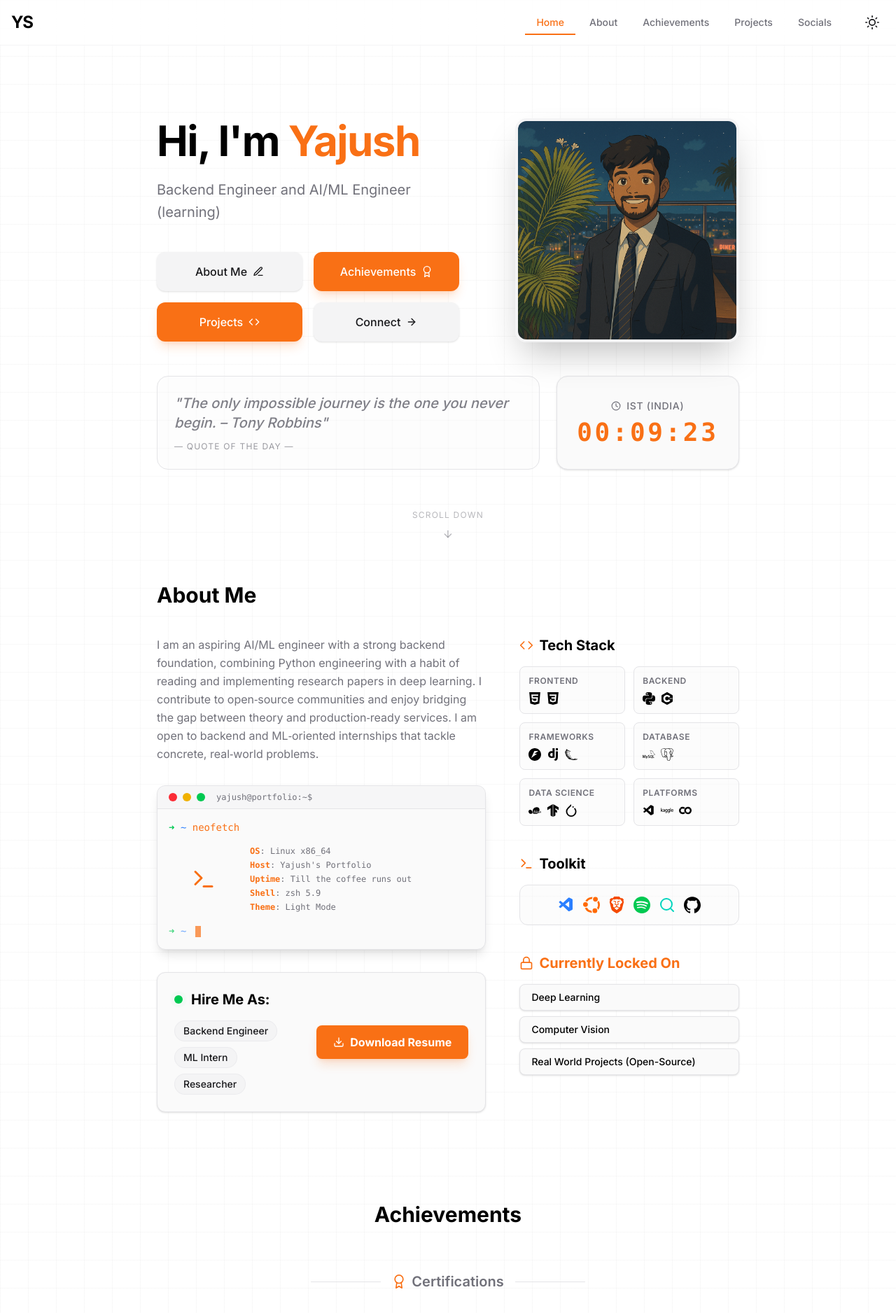
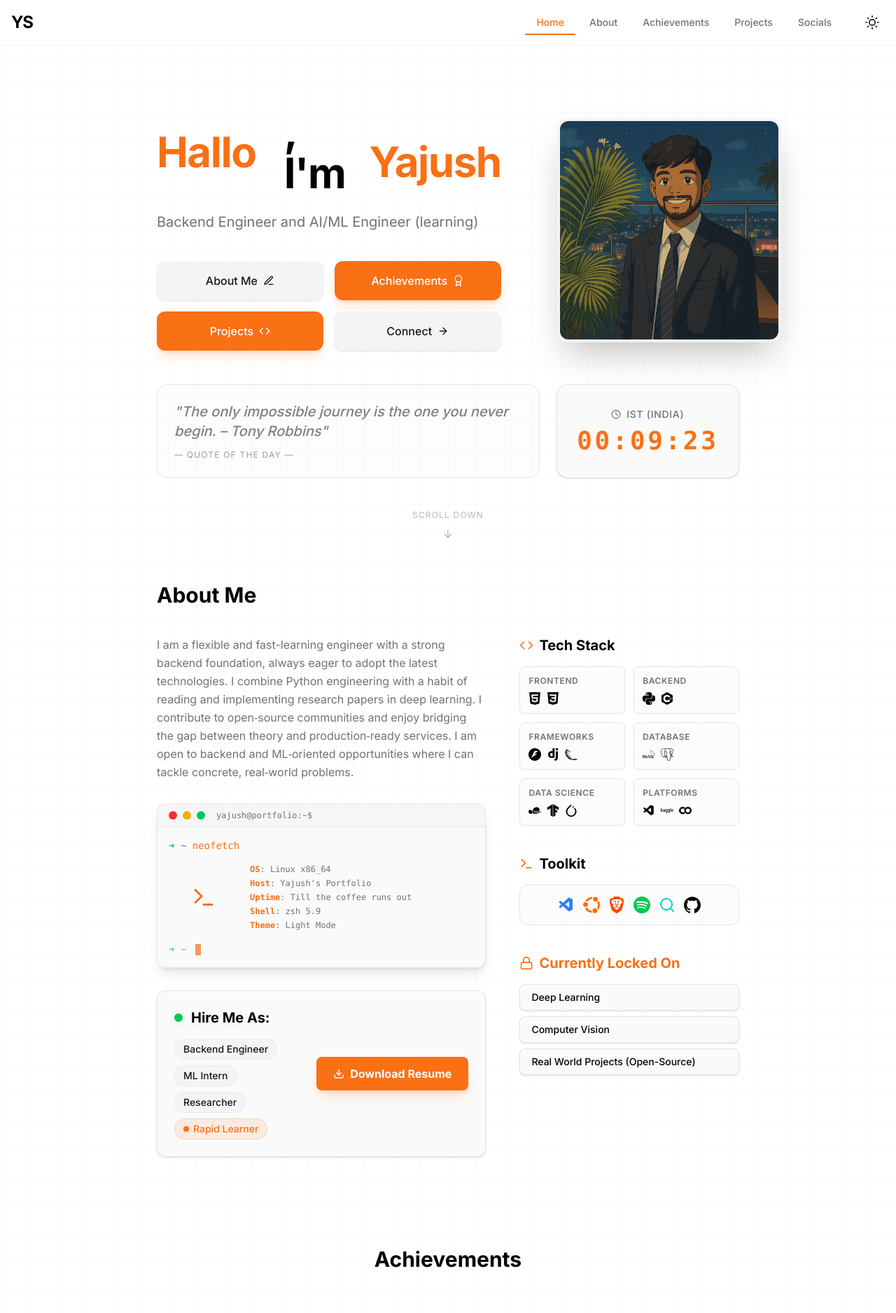
Before and after one commit to Yajush-afk/portfolio-project-yajush, a Next.js app in the folder frontend/: page / in a window 1280 px wide. Shown: the top 1876 px of the page at 70% size. Built offline with nearby package versions, Linux system fonts and the light colour scheme.

Commit message:
feat: flip animation for hello

```diff
--- /dev/null
+++ b/frontend/src/components/GreetingFlipper.tsx
@@ -0,0 +1,43 @@
+"use client";
+
+import { AnimatePresence, motion } from "framer-motion";
+import { useEffect, useState } from "react";
+
+const greetings = [
+    "Hello",      // English
+    "नमस्ते",     // Hindi
+    "Hallo",      // German
+    "Hola",       // Spanish
+    "Bonjour",    // French
+    "こんにちは",  // Japanese
+    "Привет",     // Russian
+];
+
+export default function GreetingFlipper() {
+    const [index, setIndex] = useState(0);
+
+    useEffect(() => {
+        const interval = setInterval(() => {
+            setIndex((prev) => (prev + 1) % greetings.length);
+        }, 2500); // Change every 2.5 seconds
+        return () => clearInterval(interval);
+    }, []);
+
+    return (
+        <div className="relative h-[1.2em] w-32 md:w-48 overflow-hidden inline-flex items-center justify-start">
+            <AnimatePresence mode="wait">
+                <motion.span
+                    key={index}
+                    initial={{ y: 40, opacity: 0, rotateX: -90 }}
+                    animate={{ y: 0, opacity: 1, rotateX: 0 }}
+                    exit={{ y: -40, opacity: 0, rotateX: 90 }}
+                    transition={{ duration: 0.5, ease: "easeInOut" }}
+                    className="absolute left-0 origin-center text-primary"
+                    style={{ backfaceVisibility: "hidden" }}
+                >
+                    {greetings[index]}
+                </motion.span>
+            </AnimatePresence>
+        </div>
+    );
+}
--- a/frontend/src/components/sections/AboutSection.tsx
+++ b/frontend/src/components/sections/AboutSection.tsx
@@ -171,6 +171,13 @@ export default function AboutSection() {
                                                 {role}
                                             </span>
                                         ))}
+                                        <span className="px-3 py-1 bg-primary/10 text-primary border border-primary/20 rounded-full text-sm font-medium flex items-center gap-1.5">
+                                            <span className="relative flex h-2 w-2">
+                                                <span className="animate-ping absolute inline-flex h-full w-full rounded-full bg-primary opacity-75"></span>
+                                                <span className="relative inline-flex rounded-full h-2 w-2 bg-primary"></span>
+                                            </span>
+                                            Rapid Learner
+                                        </span>
                                     </div>
                                 </div>
 
--- a/frontend/src/components/sections/HomeSection.tsx
+++ b/frontend/src/components/sections/HomeSection.tsx
@@ -6,6 +6,7 @@ import Image from "next/image";
 import Link from "next/link";
 import { useEffect, useState } from "react";
 import { FiArrowRight, FiCode, FiClock, FiEdit3, FiAward } from "react-icons/fi";
+import GreetingFlipper from "../GreetingFlipper";
 
 export default function HomeSection() {
     const about = getAboutData();
@@ -41,8 +42,12 @@ export default function HomeSection() {
                     transition={{ duration: 0.3 }}
                     className="flex-1 space-y-6 text-center md:text-left w-full"
                 >
-                    <h1 className="text-4xl md:text-6xl font-bold tracking-tight">
-                        Hi, I&apos;m <span className="text-primary">Yajush</span>
+                    <h1 className="text-4xl md:text-6xl font-bold tracking-tight flex flex-col md:flex-row gap-2 md:gap-4 items-center md:items-baseline justify-center md:justify-start">
+                        <span className="flex items-center">
+                            <GreetingFlipper />
+                            <span className="ml-2">, I&apos;m</span>
+                        </span>
+                        <span className="text-primary">Yajush</span>
                     </h1>
                     <p className="text-lg md:text-xl text-muted-foreground leading-relaxed">
                         Backend Engineer and AI/ML Engineer (learning)
--- a/frontend/src/components/sections/SocialSection.tsx
+++ b/frontend/src/components/sections/SocialSection.tsx
@@ -55,7 +55,7 @@ export default function SocialSection() {
                 className="space-y-4 mb-12 text-center"
             >
                 <h2 className="text-3xl font-bold inline-flex items-center gap-3">
-                    Mission Control
+                    Socials
                 </h2>
                 <p className="text-muted-foreground">
                     Connect with me across the digital universe.
--- a/frontend/src/data/about.json
+++ b/frontend/src/data/about.json
@@ -1,4 +1,4 @@
 {
-    "bio": "I am an aspiring AI/ML engineer with a strong backend foundation, combining Python engineering with a habit of reading and implementing research papers in deep learning. I contribute to open‑source communities and enjoy bridging the gap between theory and production‑ready services. I am open to backend and ML‑oriented internships that tackle concrete, real‑world problems.",
+    "bio": "I am a flexible and fast-learning engineer with a strong backend foundation, always eager to adopt the latest technologies. I combine Python engineering with a habit of reading and implementing research papers in deep learning. I contribute to open‑source communities and enjoy bridging the gap between theory and production‑ready services. I am open to backend and ML‑oriented opportunities where I can tackle concrete, real‑world problems.",
     "image_url": "/static/profile/headshot.png"
 }
```
